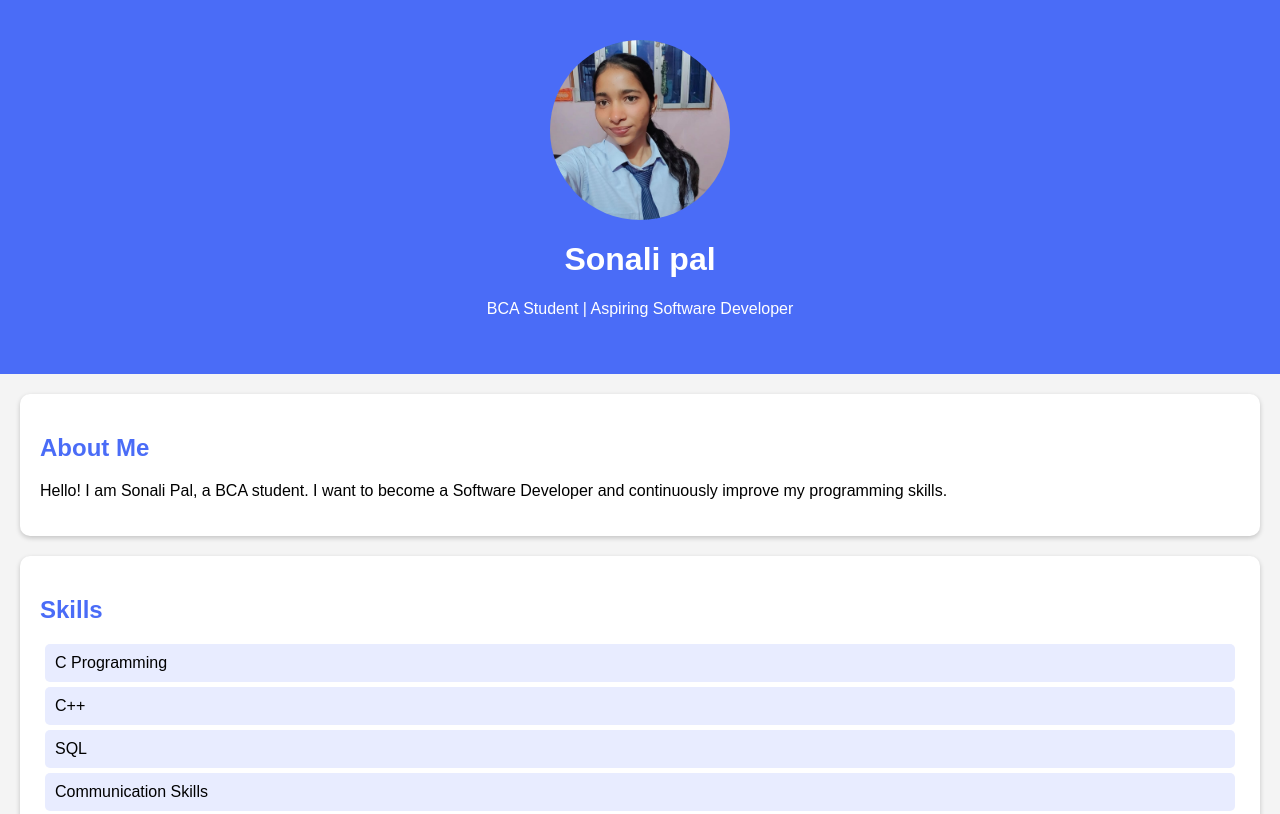
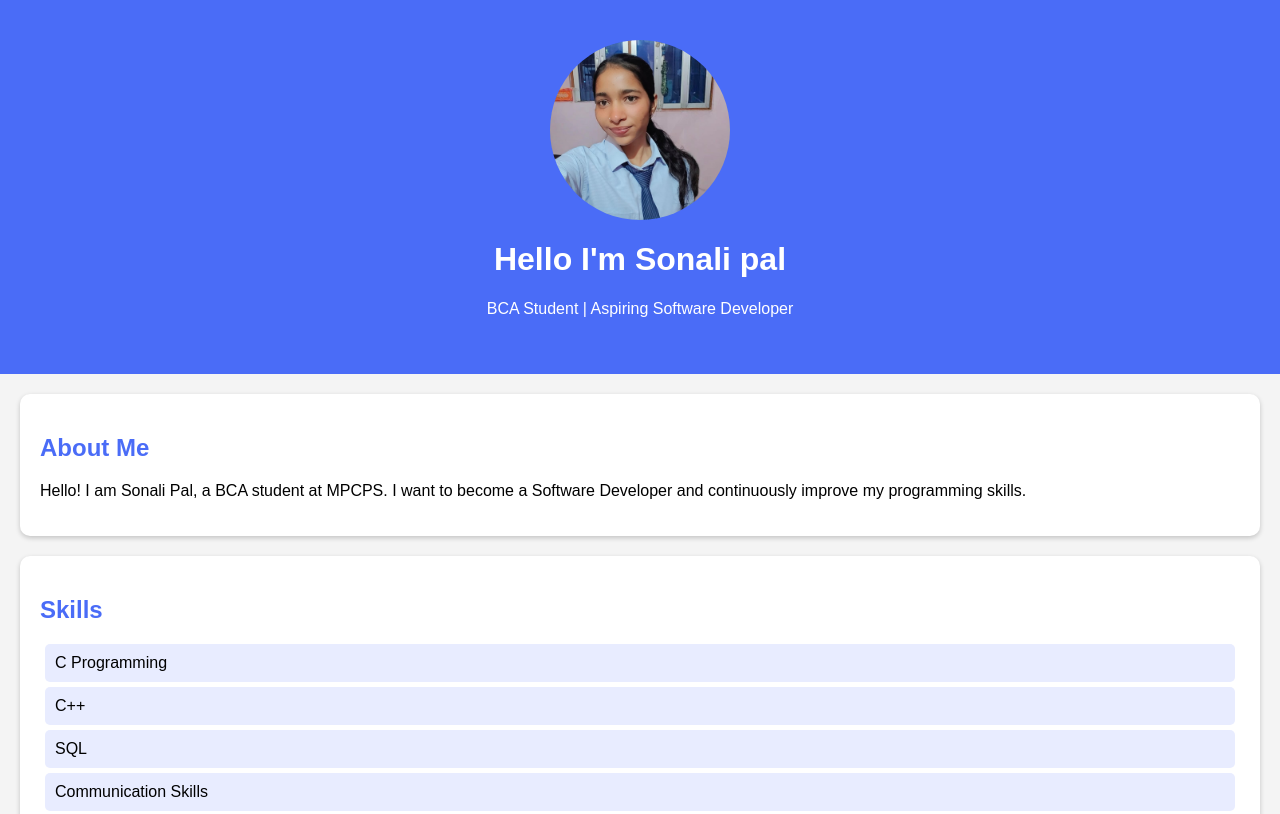
Before and after one commit to sonali-GIT-2005/MyPortfolio, a plain HTML site: page index.html in a window 1280 px wide. Shown: the top 814 px of the page. Drawn offline with Linux system fonts and the light colour scheme.

Commit message:
Updated portfolio

```diff
--- a/index.html
+++ b/index.html
@@ -78,13 +78,13 @@ header img{
 <header>
     <img src="photo.jpg" alt="Sonali Pal" width="180">
 
-    <h1>Sonali pal</h1>
+    <h1> Hello I'm Sonali pal</h1>
     <p>BCA Student | Aspiring Software Developer</p>
 </header>
 <section>
     <h2>About Me</h2>
     <p>
-        Hello! I am Sonali Pal, a BCA student.
+        Hello! I am Sonali Pal, a BCA student at MPCPS.
         I want to become a Software Developer and
         continuously improve my programming skills.
     </p>
```
